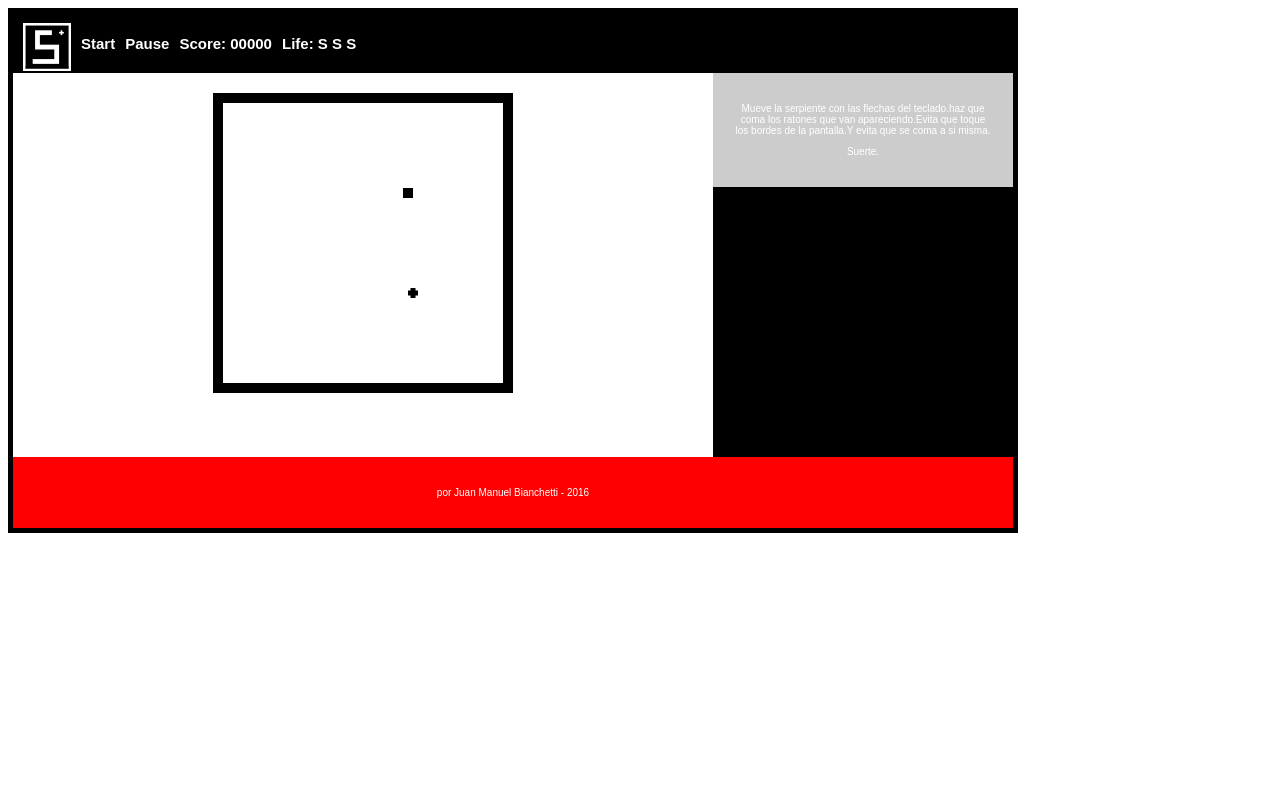
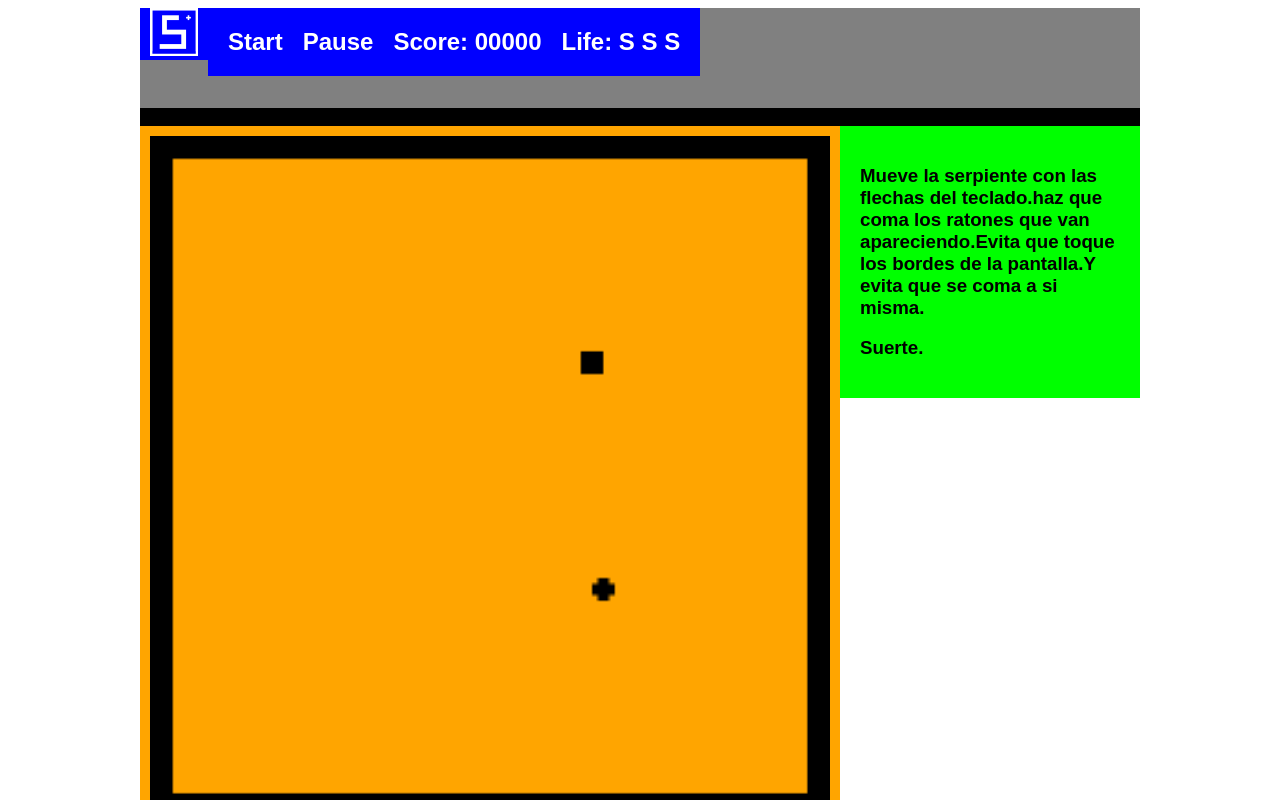
Before and after one commit to juanchetti/juanchetti.github.io, a plain HTML site: page index.html in a window 1280 px wide. Shown: the top 800 px of the page. Drawn offline with Linux system fonts and the light colour scheme.

Commit message:
sigo trabajando en el CSS

```diff
--- a/index.html
+++ b/index.html
@@ -14,10 +14,10 @@
 	<div class="contenedor">
 		<header><!--es donde vamos a incluir todo el contenido del encabezado. Por lo general es un logotipo y un menú-->
 			<nav><!--es donde incluimos el menú de navegación. Este se compone de 				listas-->
+				<div class="cajaLogo">
+					<img class="snakeLogo" src="images\snakeIcon48negative.ico" width="48" alt="Snake Logo">
+				</div>
 				<div class="cajaPadre">
-					<div class="cajaLogo">
-						<img class="snakeLogo" src="images\snakeIcon48negative.ico" width="48" alt="Snake Logo">
-					</div>
 					<div class="cajaStart"><h2>Start</h2></div>
 					<div class="cajaPause"><h2>Pause</h2></div>
 					<div class="cajaScore"><h2>Score: 00000</h2></div>
@@ -36,10 +36,10 @@
 		</section>
 
 		<aside><!—esta clase nos identifica que este es el contenido principal o los artículos-->
-			<p>Mueve la serpiente con las flechas del teclado.haz que
+			<h3><p>Mueve la serpiente con las flechas del teclado.haz que
 				coma los ratones que van apareciendo.Evita que toque
 				los bordes de la pantalla.Y evita que se coma a si misma.</p>
-			<p>Suerte.</p>
+			<p>Suerte.</p></h3>
 		</aside>
 
 		<footer>
--- a/snakeStilesheet.css
+++ b/snakeStilesheet.css
@@ -7,41 +7,73 @@
 	max-width: 1000px;
 	height: auto;
 	background: black;
+	padding: 0px;
+	margin: 0 auto;
+	/*con esto centro el objeto seleccionado*/
+}
 
-	padding: 5px;
+/*img .snakeLogo {
+	height: 500px;
+	width: auto;
+}*/
 
+nav{
+	width: 100%;
+	height: 100px;
+	background: grey;
 
 }
 
-img .snakeLogo {
-	height: 50%;
-}
-
-.main {
-	width: 70%;
-	background: yellow;
-	padding: 20px;
+nav div{
+	color: #fff;
+	font-family: Arial;
+	font-size: 1em;
+	text-align: center;
+	padding: 0px 10px 0px 10px;
+	margin: auto 0;
 	box-sizing:border-box;
-	background: #fff;
 	float: left;
+	background: blue;
+	/*border: 10px solid #000*/
 
 }
 
-.cajaPadre{
-	height: 50px;
+nav div :hover {
+	color: #bdbdbd;
+
+}
+.main {
+	width: 70%;
+	background: orange;
+	padding: 5px;
+	box-sizing:border-box;
+	float: left;
+	margin: 0 auto;
+
+}
+
+canvas {
+	clear: both;
+	height: 100%;
+	width: 100%;
+	padding: 5px;
+	display: block;
+	box-sizing:border-box;
+
 }
 
 aside {
+
+	font-family: arial;
 	width: 30%;
 	padding: 20px;
 	box-sizing:border-box;
 	/*es la propiedad que permite que el padding no se suma el tamaño total del contenedor*/
-	background: #ccc;
+	background: lime;
 	float: left;
 }
 
 footer {
-
 	width: 100%;
 	padding: 20px;
 	box-sizing:border-box;
@@ -49,60 +81,55 @@ footer {
 	float: left;
 }
 
-div  {
-	width: auto;
-	height: 50px;
-	background: black;
-	color: #fff;
-	font-family: Arial;
-	font-size: 10px;
-	text-align: center;
-	padding: 5px;
-	margin: 0px;
-	float: left;
-}
-div:hover {
-	color: #bdbdbd;
-}
+@media screen and (max-width: 800px) {
+	/*Esto nos permite que cuando el ancho de pantalla sea menor que 800px (Tablet)se ejecute el siguente estilo*/
 
-
-/*
-canvas {
-	clear: both;
-	height: 500px;
-	width: 80%;
-	padding: 5px;
-	display: block;
-	box-sizing:border-box;
-
-}
-.clear {
-
-	Con esto le obligamos al párrafo a no rodear la imagen
-}
-*/
-
-@media screen and (max-width: 800px) {
-	/*Esto nos permite que cuando el ancho de pantalla sea
-	menor que 800px (Tablet)se ejecute el siguente estilo*/
 	.main{
 		width: 100%;
+		box-sizing:border-box;
+		padding: 5px;
 	}
 	aside{
 		width: 100%;
 	}
 }
 
-@media screen and (max-width: 400px) {
-	/*Esto nos permite que cuando el ancho de pantalla sea
-	menor que 400px (smarphone)se ejecute el siguente estilo*/
+@media screen and (max-width: 437px) {
+	/*Esto nos permite que cuando el ancho de pantalla sea menor que 400px (smarphone)se ejecute el siguente estilo*/
 	.contenedor{
 		width: 100%;
+		min-width: 300px;
+
 	}
-	/*aside{
+	aside{
 		display: none;
-		Esto permite no mostrar el aside cuando el ancho de pantalla
-		es menor a 400px
-	}*/
+		/*background: aqua;*/
+		/*Esto permite no mostrar el aside cuando el ancho de pantalla es menor a 400px*/
+	}
+	nav div .cajaStart , nav div .cajaPause{
+		display: none;
+	}
+}
+
+/*
+.cajaPadre{
+	height: 50px;
+	width: 100%;
+	background: orange;
+
 
 }
+
+display: inline-block;
+
+
+
+.clear {
+
+	Con esto le obligamos al párrafo a no rodear la imagen
+}
+
+
+
+
+*/
```
